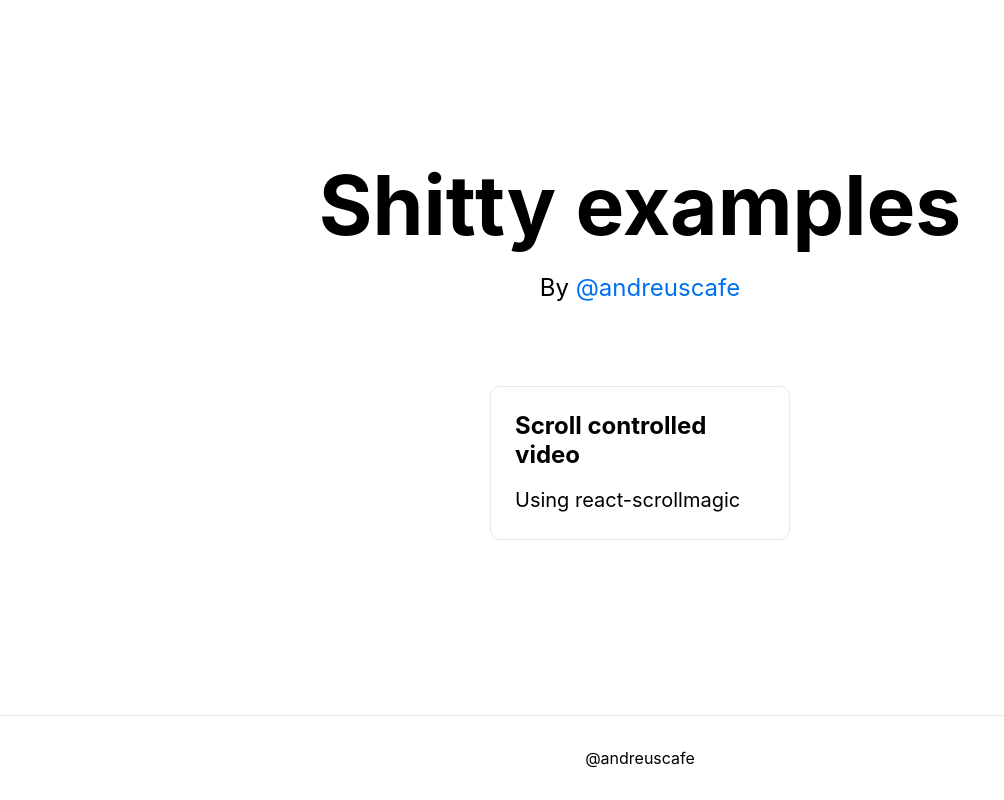
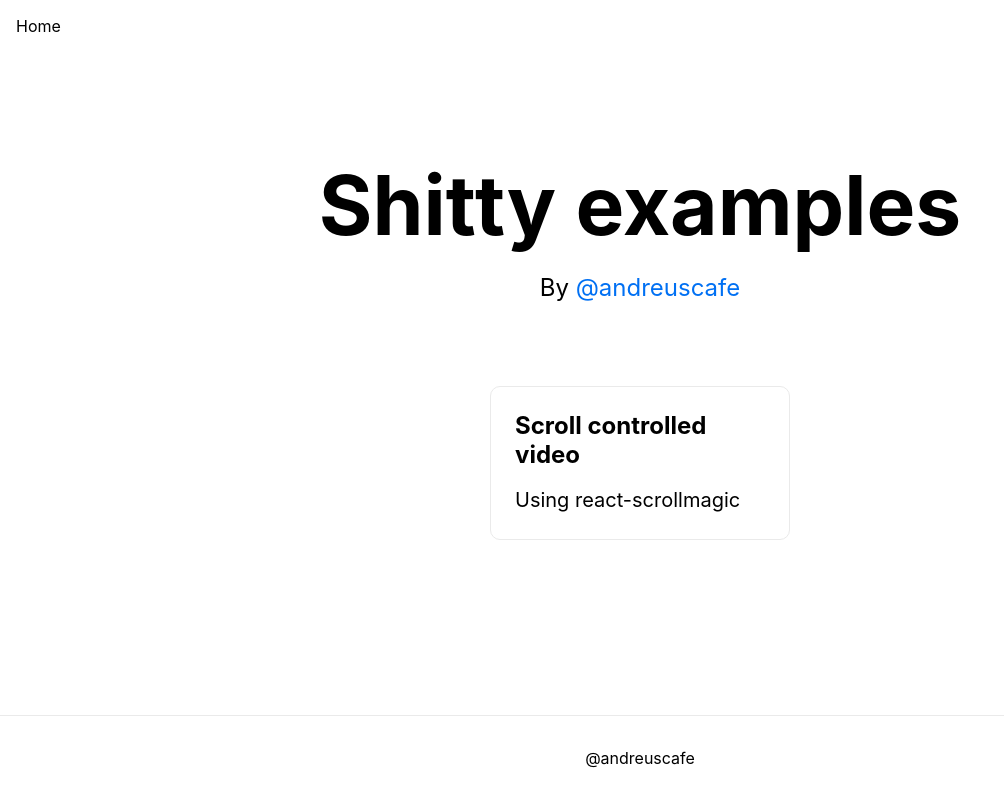
Before and after one commit to andreuscafe/shitty-examples, a Next.js app: page / in a window 1280 px wide. Shown: the whole page, without its empty margins (0-1004 px from the left). Built offline with nearby package versions, Linux system fonts and the light colour scheme.

Commit message:
Added a layout component to _app to add home link on every page

```diff
--- /dev/null
+++ b/components/Header/Header.jsx
@@ -0,0 +1,12 @@
+import Link from "next/link";
+import styles from "./Header.module.scss";
+
+export const Header = () => {
+  return (
+    <header className={styles.header}>
+      <Link href="/">
+        <a>Home</a>
+      </Link>
+    </header>
+  );
+};
--- /dev/null
+++ b/components/Header/Header.module.scss
@@ -0,0 +1,11 @@
+.header {
+  position: fixed;
+  z-index: 9999;
+  top: 0;
+  left: 0;
+  width: 100%;
+  padding: 1em;
+
+  display: flex;
+  justify-content: space-between;
+}
--- /dev/null
+++ b/components/Header/index.js
@@ -0,0 +1,3 @@
+import { Header } from "./Header";
+
+export default Header;
--- /dev/null
+++ b/components/Layout/Layout.jsx
@@ -0,0 +1,10 @@
+import Header from "../Header";
+
+export function Layout({ children }) {
+  return (
+    <>
+      <Header />
+      <main>{children}</main>
+    </>
+  );
+}
--- /dev/null
+++ b/components/Layout/index.js
@@ -0,0 +1,3 @@
+import { Layout } from "./Layout";
+
+export default Layout;
--- a/pages/_app.js
+++ b/pages/_app.js
@@ -1,7 +1,12 @@
-import '../styles/globals.css'
+import "../styles/globals.css";
+import Layout from "../components/Layout";
 
 function MyApp({ Component, pageProps }) {
-  return <Component {...pageProps} />
+  return (
+    <Layout>
+      <Component {...pageProps} />
+    </Layout>
+  );
 }
 
-export default MyApp
+export default MyApp;
```
